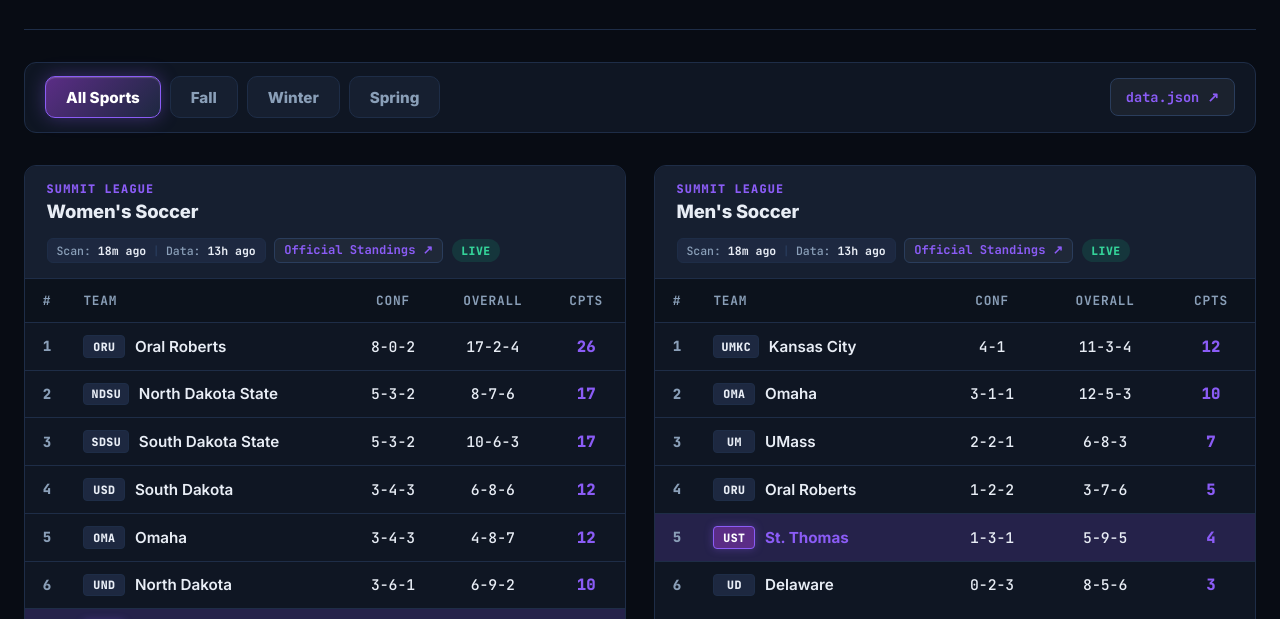
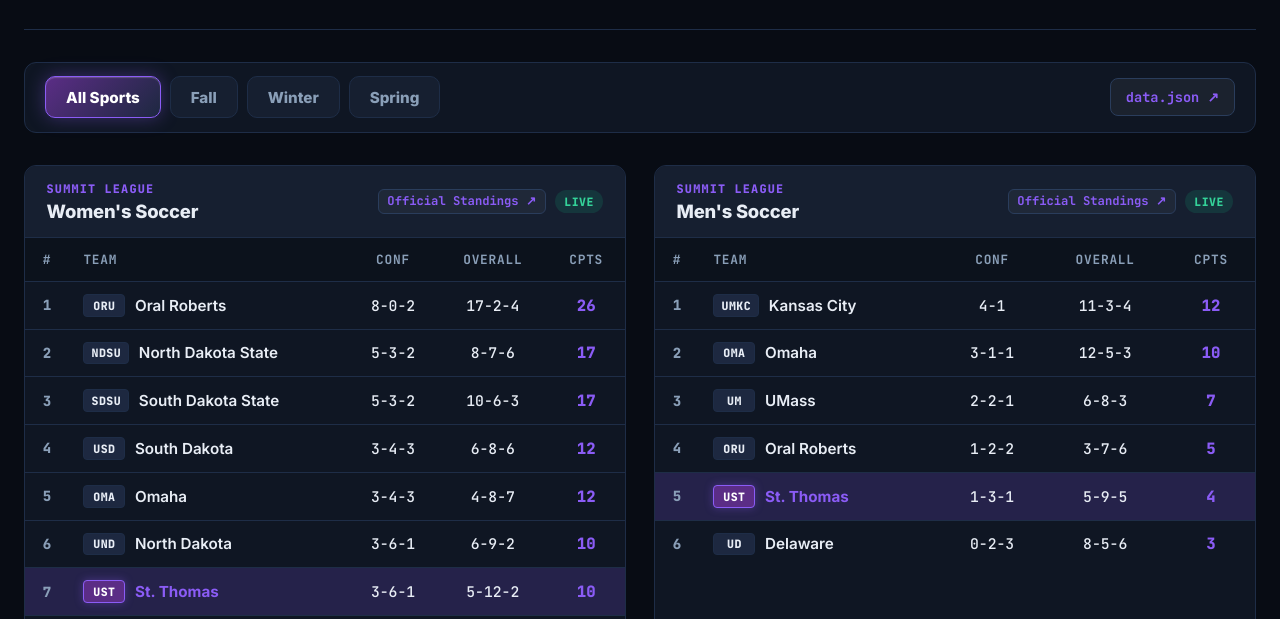
Before and after one commit to TAPbot-Xpression/TAPbot, a plain HTML site: page docs/standings/index.html in a window 1280 px wide. Shown: the part 181-800 px from the top of the page. Drawn offline with Linux system fonts and the light colour scheme.

Commit message:
Update index.html

```diff
--- a/docs/standings/index.html
+++ b/docs/standings/index.html
@@ -361,28 +361,6 @@
       flex-wrap: wrap;
     }
 
-    /* Per-Card Timestamp Pill */
-    .card-time-pill {
-      display: inline-flex;
-      align-items: center;
-      gap: 0.4rem;
-      font-family: 'JetBrains Mono', monospace;
-      font-size: 0.72rem;
-      color: var(--text-muted);
-      background: var(--surface-3);
-      border: 1px solid var(--border);
-      padding: 0.22rem 0.55rem;
-      border-radius: 6px;
-      white-space: nowrap;
-    }
-    .card-time-pill b {
-      color: var(--text);
-      font-weight: 700;
-    }
-    .card-time-pill .card-sep {
-      color: var(--border-light);
-    }
-
     .card-source-link {
       font-size: 0.76rem;
       font-weight: 700;
@@ -682,7 +660,7 @@
       summit_195: "spring", softball: "spring", sball: "spring"
     };
 
-    // ── Time & Timestamp Helpers ───────────────────────────────────────────────
+    // ── Time Helpers ───────────────────────────────────────────────────────────
     function ago(ms) {
       if (ms === null || isNaN(ms)) return '—';
       const m = Math.round(Math.max(ms, 0) / 60000);
@@ -696,21 +674,6 @@
       if (!val || typeof val !== 'string') return null;
       const t = Date.parse(val);
       return isNaN(t) ? null : t;
-    }
-
-    function getFeedTimestamps(feedObj, topPayload) {
-      const scanRaw = feedObj?.last_scan || feedObj?.updated_at || topPayload?.last_scan || topPayload?.generated_at;
-      const dataRaw = feedObj?.last_updated || feedObj?.updated_at || topPayload?.last_updated || topPayload?.generated_at;
-
-      const scanTime = parseIso(scanRaw);
-      const dataTime = parseIso(dataRaw);
-
-      return {
-        scanTime,
-        dataTime,
-        scanAge: scanTime ? Date.now() - scanTime : null,
-        dataAge: dataTime ? Date.now() - dataTime : null,
-      };
     }
 
     // ── Theme Switcher ─────────────────────────────────────────────────────────
@@ -739,16 +702,13 @@
 
         sportsData = data.sports || {};
 
-        // Top-Level Scan & Data Timestamps
-        const topScanRaw = data.last_scan || data.generated_at;
-        const topDataRaw = data.last_updated || data.generated_at;
+        // Header timestamps (top-level last_scan / last_updated, falling back to generated_at)
+        const scanTime = parseIso(data.last_scan || data.generated_at);
+        const dataTime = parseIso(data.last_updated || data.generated_at);
 
-        const topScanTime = parseIso(topScanRaw);
-        const topDataTime = parseIso(topDataRaw);
-
-        if (topScanTime || topDataTime) {
-          const scanAgoStr = topScanTime ? ago(Date.now() - topScanTime) : '—';
-          const dataAgoStr = topDataTime ? ago(Date.now() - topDataTime) : '—';
+        if (scanTime || dataTime) {
+          const scanAgoStr = scanTime ? ago(Date.now() - scanTime) : '—';
+          const dataAgoStr = dataTime ? ago(Date.now() - dataTime) : '—';
 
           metaTime.innerHTML = `
             <span>Last Scan: <b>${scanAgoStr}</b></span>
@@ -759,7 +719,7 @@
           metaTime.textContent = "Feed loaded";
         }
 
-        renderGrid(data);
+        renderGrid();
       } catch (err) {
         grid.innerHTML = `
           <div class="card" style="grid-column: 1 / -1;">
@@ -808,7 +768,7 @@
       return "Summit League";
     }
 
-    function renderGrid(topPayload = {}) {
+    function renderGrid() {
       const grid = document.getElementById("sports-grid");
 
       const knownKeys = DISPLAY_ORDER.filter(id => sportsData[id]);
@@ -830,10 +790,10 @@
         return;
       }
 
-      grid.innerHTML = filtered.map(id => buildCard(id, sportsData[id], topPayload)).join("");
+      grid.innerHTML = filtered.map(id => buildCard(id, sportsData[id])).join("");
     }
 
-    function buildCard(id, s, topPayload = {}) {
+    function buildCard(id, s) {
       const isError = s.status === "error" || !s.rows || s.rows.length === 0;
       const isStale = s.status === "stale";
       const isPoll  = id.includes("poll") || s.type === "poll";
@@ -847,16 +807,6 @@
       const sourceLinkText = isPoll ? "Official USCHO Poll ↗" : "Official Standings ↗";
       const sourceLink = s.source
         ? `<a href="${escHtml(s.source)}" target="_blank" rel="noopener noreferrer" class="card-source-link">${sourceLinkText}</a>`
-        : "";
-
-      // Feed-specific Scan and Data timestamps
-      const { scanAge, dataAge } = getFeedTimestamps(s, topPayload);
-      const timePill = (scanAge !== null || dataAge !== null)
-        ? `<div class="card-time-pill" title="Scan: ${ago(scanAge)} | Data: ${ago(dataAge)}">
-             <span>Scan: <b>${ago(scanAge)}</b></span>
-             <span class="card-sep">|</span>
-             <span>Data: <b>${ago(dataAge)}</b></span>
-           </div>`
         : "";
 
       let bodyContent = "";
@@ -990,7 +940,6 @@
               <h2 class="card-title">${escHtml(displayTitle)}${dateBadge}</h2>
             </div>
             <div class="card-header-right">
-              ${timePill}
               ${sourceLink}
               <span class="badge ${badgeClass}">${badgeText}</span>
             </div>
```
